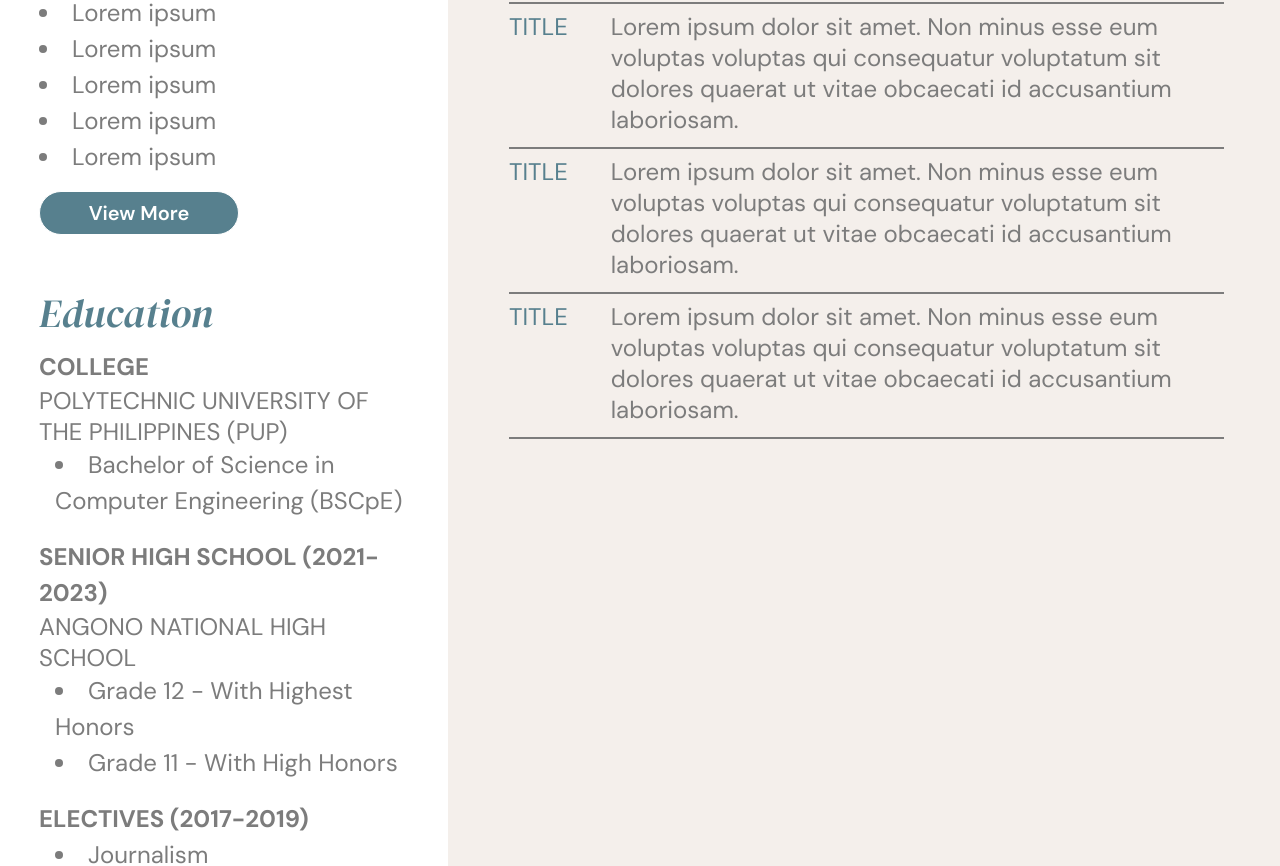
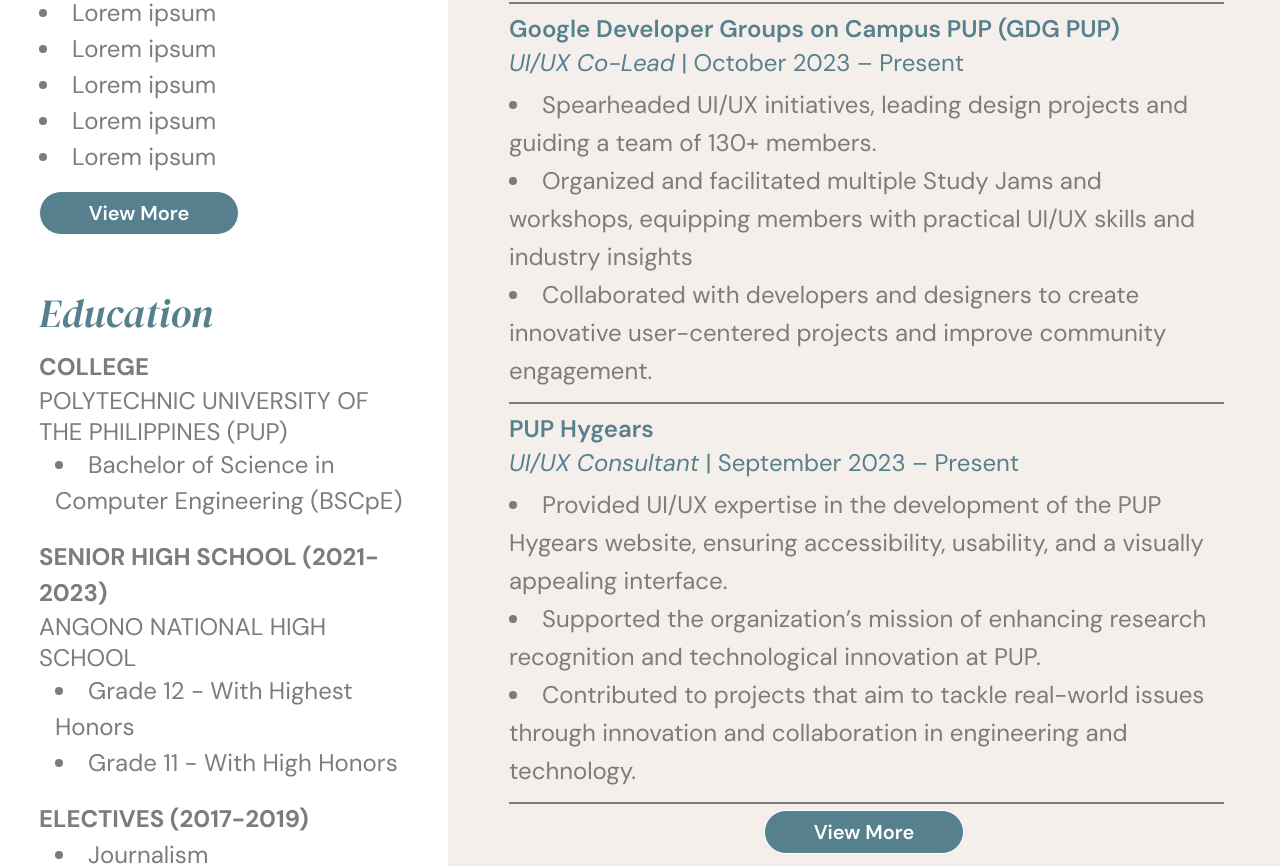
Before and after one commit to cowniv/Portfolio-Website, a React (Vite) app in the folder portfolio/: page / in a window 1280 px wide. Shown: the part 883-1749 px from the top of the page. Built offline with nearby package versions, Linux system fonts and the light colour scheme.

Commit message:
feat: enhance About component with drawer for additional experience details and improve layout

```diff
--- a/portfolio/src/components/About.jsx
+++ b/portfolio/src/components/About.jsx
@@ -1,7 +1,14 @@
-import React from 'react'
+import React, {useState} from 'react'
 import Button from './Button'
+import Drawer from '@mui/material/Drawer';
 
 const About = () => {
+  const [drawer, setDrawer] = useState(false)
+
+  const toggleDrawer = () => {
+    setDrawer(!drawer)
+  }
+
   const certs = [
     'Lorem ipsum',
     'Lorem ipsum',
@@ -37,25 +44,49 @@
 
   const exps = [
     {
-      title: 'TITLE',
-      description: 'Lorem ipsum dolor sit amet. Non minus esse eum voluptas voluptas qui consequatur voluptatum sit dolores quaerat ut vitae obcaecati id accusantium laboriosam. '
+      title: 'Google Developer Groups on Campus PUP (GDG PUP)',
+      subtitle: 'UI/UX Co-Lead | October 2023 – Present',
+      description: [
+        'Spearheaded UI/UX initiatives, leading design projects and guiding a team of 130+ members.',
+        'Organized and facilitated multiple Study Jams and workshops, equipping members with practical UI/UX skills and industry insights',
+        'Collaborated with developers and designers to create innovative user-centered projects and improve community engagement.'
+      ]
     },
     {
-      title: 'TITLE',
-      description: 'Lorem ipsum dolor sit amet. Non minus esse eum voluptas voluptas qui consequatur voluptatum sit dolores quaerat ut vitae obcaecati id accusantium laboriosam. '
+      title: 'PUP Hygears',
+      subtitle: 'UI/UX Consultant | September 2023 – Present',
+      description: [
+        "Provided UI/UX expertise in the development of the PUP Hygears website, ensuring accessibility, usability, and a visually appealing interface.",
+        "Supported the organization’s mission of enhancing research recognition and technological innovation at PUP.",
+        "Contributed to projects that aim to tackle real-world issues through innovation and collaboration in engineering and technology."
+      ]
     },
     {
-      title: 'TITLE',
-      description: 'Lorem ipsum dolor sit amet. Non minus esse eum voluptas voluptas qui consequatur voluptatum sit dolores quaerat ut vitae obcaecati id accusantium laboriosam. '
+      title: 'PUP Hygears',
+      subtitle: 'UI/UX Consultant | September 2023 – Present',
+      description: [
+        "Provided UI/UX expertise in the development of the PUP Hygears website, ensuring accessibility, usability, and a visually appealing interface.",
+        "Supported the organization’s mission of enhancing research recognition and technological innovation at PUP.",
+        "Contributed to projects that aim to tackle real-world issues through innovation and collaboration in engineering and technology."
+      ]
+    },
+    {
+      title: 'PUP Hygears',
+      subtitle: 'UI/UX Consultant | September 2023 – Present',
+      description: [
+        "Provided UI/UX expertise in the development of the PUP Hygears website, ensuring accessibility, usability, and a visually appealing interface.",
+        "Supported the organization’s mission of enhancing research recognition and technological innovation at PUP.",
+        "Contributed to projects that aim to tackle real-world issues through innovation and collaboration in engineering and technology."
+      ]
     },
   ]
 
 
 
   return (
-    <div className='flex justify-center items-center bg-primary'>
+    <div className='h-max flex relative justify-center items-center bg-primary max-w-[2800px] mx-auto w-full'>
       {/* Desktop */}
-      <div className='hidden lg:flex bg-primary h-page justify-center items-center relative'>
+      <div className='hidden lg:flex w-full bg-primary h-page justify-center items-center relative'>
         {/* Certifications and Education */}
         <div className='h-full bg-white w-[35%] px-[39px] pt-[51px] pb-[58px]'>
           {/* Certifications */}
@@ -99,26 +130,39 @@
         </div>
 
         {/* Experience */}
-        <div className='w-[65%] relative h-full pt-[51px] pl-[61px] pr-[56px] flex flex-1 flex-col'>
-          <div>
+        <div className='w-[65%] relative min-h-full h-max pt-[51px] pl-[61px] pr-[56px] flex-1'>
+          <div className='flex flex-col'>
             <h1 className='dm-serif-display-regular-italic text-blueSecondary text-[40px] mb-[16px]'>Experiece</h1>
             <div>
-            {exps.map((exp, index) => (
+            {exps.slice(0, 2).map((exp, index) => (
               <div>
                 <div className='border border-lightGray'/>
-                <div key={index} className='flex pt-[7px] pb-[12px]'>
-                  <div className='dm-sans-text-regular text-[24px] text-blueSecondary w-[122px]'>
+                <div key={index} className='flex flex-col pt-[7px] pb-[12px]'>
+                  <div className='dm-sans-text-bold text-[24px] text-blueSecondary'>
                     {exp.title}
                   </div>
-                  <div className='dm-sans-text-regular pl-[43px] text-[24px] text-lightGray'>
-                    {exp.description}
+                  <div className='text-blueSecondary text-[24px] dm-sans-text-regular'>
+                    <span className='dm-sans-text-italic'>{exp.subtitle.split('|').splice(0, 1)} </span>| {exp.subtitle.split('|').splice(1, 1)}
                   </div>
+                  <ul className='dm-sans-text-regular list-inside list-disc text-[24px] text-lightGray mt-2 line-height-38'>
+                    {exp.description.map((desc, index) => (
+                      <li key={index} className='line-height-38 text-[#7C7C7C]'>
+                        {desc}
+                      </li>
+                    ))}
+                  </ul>
                 </div>
               </div>
             ))}
             <div className='border border-lightGray'/>
             </div>
           </div>
+            {/* View more button */}
+            <div className='absolute left-1/2 bottom-0 transform -translate-x-1/2 pb-[51px]'>
+              <Button onClick={toggleDrawer} variant={'primary'} className={'w-[200px] flex justify-center text-xl text-nowrap'}>
+                View More
+              </Button>
+            </div>
         </div>
       </div>
 
@@ -257,6 +301,48 @@
           </div>
         </div>
       </div>
+
+
+        <Drawer
+          anchor='right'
+          open={drawer}
+          onClose={toggleDrawer}
+        >
+        <div className='w-max bg-[#C7D9E5] relative min-h-full h-max pt-[51px] pl-[61px] pr-[56px] flex-1'>
+          <div className='flex flex-col'>
+            <h1 className='dm-serif-display-regular-italic text-blueSecondary text-[40px] mb-[16px]'>Experiece</h1>
+            <div className='overflow-y-scroll h-[80vh] scroll-container'>
+            {exps.slice(2).map((exp, index) => (
+              <div className='max-w-[1040px]'>
+                <div className='border border-lightGray'/>
+                <div key={index} className='flex flex-col pt-[7px] pb-[12px]'>
+                  <div className='dm-sans-text-bold text-[24px] text-blueSecondary'>
+                    {exp.title}
+                  </div>
+                  <div className='text-blueSecondary text-[24px] dm-sans-text-regular'>
+                    <span className='dm-sans-text-italic'>{exp.subtitle.split('|').splice(0, 1)} </span>| {exp.subtitle.split('|').splice(1, 1)}
+                  </div>
+                  <ul className='dm-sans-text-regular list-inside list-disc text-[24px] text-lightGray mt-2 line-height-38'>
+                    {exp.description.map((desc, index) => (
+                      <li key={index} className='line-height-38 text-[#7C7C7C]'>
+                        {desc}
+                      </li>
+                    ))}
+                  </ul>
+                </div>
+              </div>
+            ))}
+            <div className='border border-lightGray'/>
+            </div>
+          </div>
+            {/* View more button */}
+            <div className='absolute left-1/2 bottom-0 transform -translate-x-1/2 pb-[51px]'>
+              <Button onClick={toggleDrawer} variant={'primary'} className={'w-[200px] flex justify-center text-xl text-nowrap'}>
+                Back
+              </Button>
+            </div>
+        </div>
+      </Drawer>
     </div>
   )
 }
```
